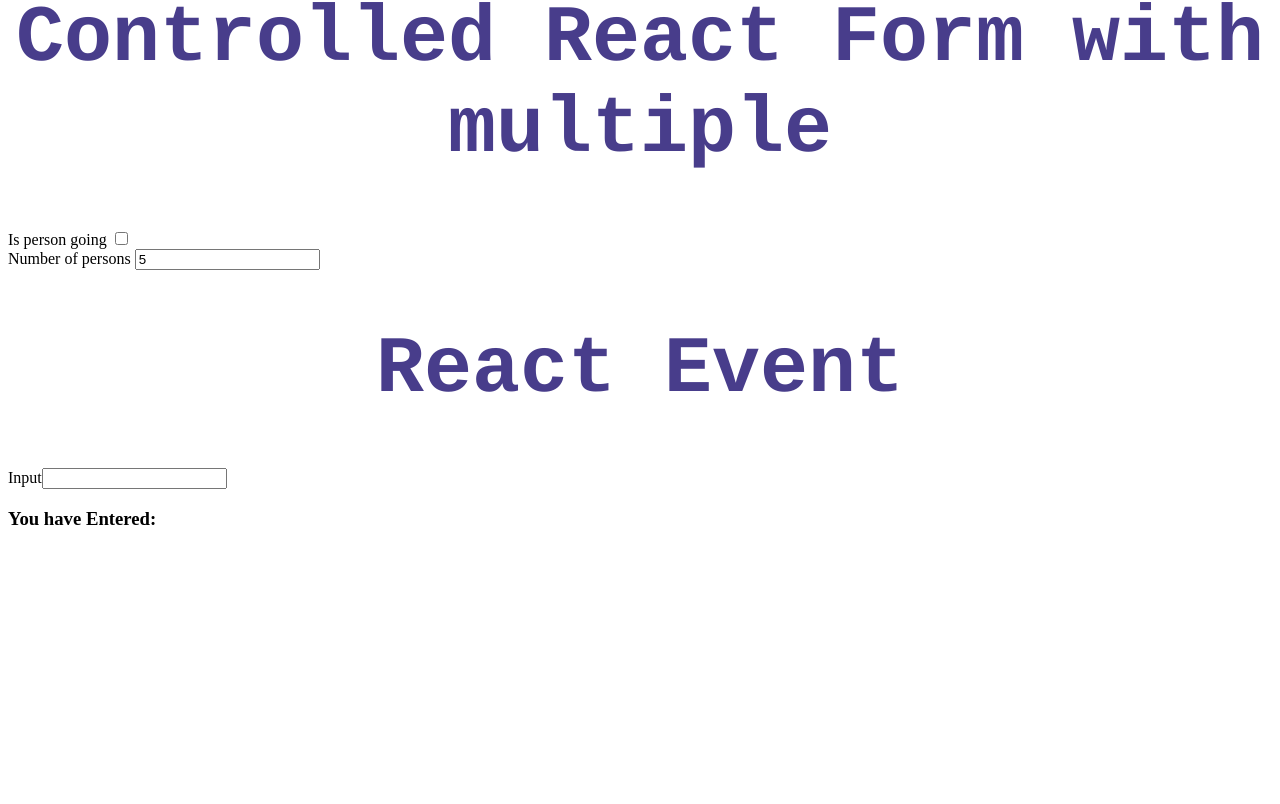
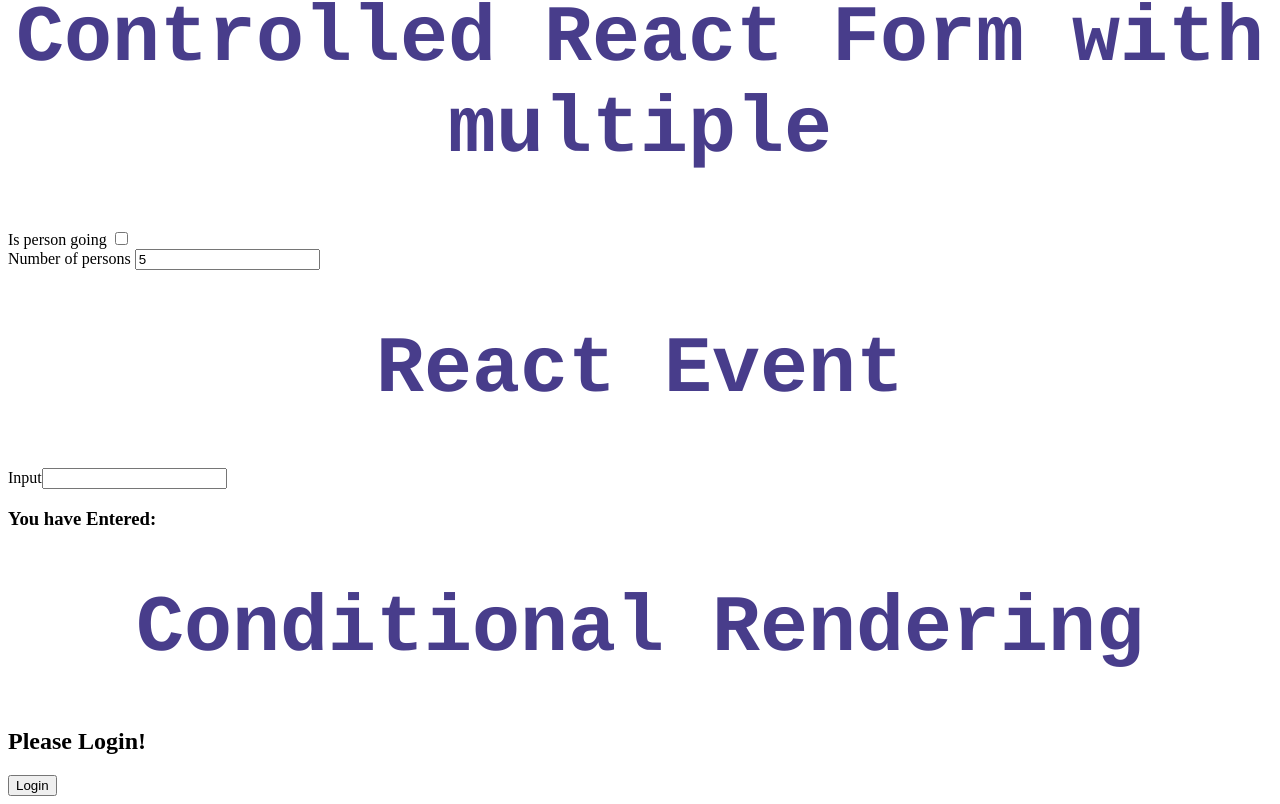
Before and after one commit to Infantsabin/practice-ReactBasics, a React (Vite) app: page / in a window 1280 px wide. Shown: the part 4157-4961 px from the top of the page. Before the commit the page ends 4706 px from the top, so only its background shows below. Built offline with nearby package versions, Linux system fonts and the light colour scheme.

Commit message:
React Conditional rendering to change the status for login and logout - Infant sabin

```diff
--- a/App.js
+++ b/App.js
@@ -6,6 +6,7 @@ import ReactComponent from './ReactComponent.js'
 import LifeCycle from './LifeCycle.js'
 import ReactForm from './ReactForm.js'
 import ReactEvent from './ReactEvent.js'
+import ConditionalRendering from './ConditionalRendering.js'
 
 class App extends Component {
   render () {
@@ -62,6 +63,7 @@ class App extends Component {
         <LifeCycle />
         <ReactForm />
         <ReactEvent />
+        <ConditionalRendering />
       </div>
     )
   }
--- /dev/null
+++ b/ConditionalRendering.js
@@ -0,0 +1,59 @@
+import React, { Component } from 'react'
+var myStyle = {
+  fontSize: 80,
+  fontFamily: 'Courier',
+  color: '#483D8B',
+  textAlign: 'center'
+}
+
+function Message (props) {
+  if (props.isLoggedIn) { return <h1>Welcome Back!</h1> } else { return <h2>Please Login!</h2> }
+}
+
+function Login (props) {
+  return (
+    <button onClick={props.clickInfo}>Login</button>
+  )
+}
+
+function Logout (props) {
+  return (
+    <button onClick={props.clickInfo}>Logout</button>
+  )
+}
+
+class ConditionalRendering extends Component {
+  constructor (props) {
+    super(props)
+    this.handleLogin = this.handleLogin.bind(this)
+    this.handleLogout = this.handleLogout.bind(this)
+    this.state = {
+      isLoggedIn: false
+    }
+  }
+
+  handleLogin () {
+    this.setState({ isLoggedIn: true })
+  }
+
+  handleLogout () {
+    this.setState({ isLoggedIn: false })
+  }
+
+  render () {
+    return (
+      <div>
+        <h1 style={myStyle}>Conditional Rendering</h1>
+        <Message isLoggedIn={this.state.isLoggedIn} />
+        {
+          (this.state.isLoggedIn) ? (
+            <Logout clickInfo={this.handleLogout} />
+          ) : (
+            <Login clickInfo={this.handleLogin} />
+          )
+        }
+      </div>
+    )
+  }
+}
+export default ConditionalRendering
```
